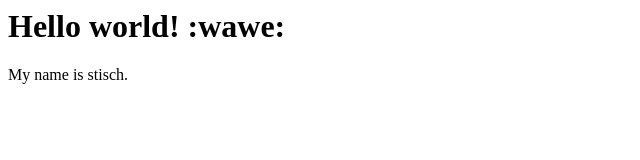
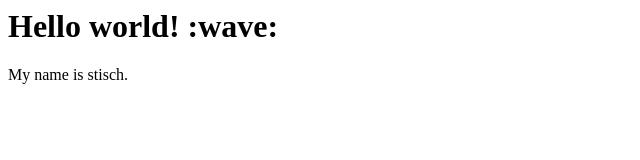
Before and after one commit to stisch/stisch.io, a plain HTML site: page index.html in a window 1280 px wide. Shown: the full height of the page, 0-640 px from the left. Drawn offline with Linux system fonts and the light colour scheme.

Commit message:
Update index.html

```diff
--- a/index.html
+++ b/index.html
@@ -1,3 +1,3 @@
-<h1> Hello world! :wawe: </h1>
+<h1> Hello world! :wave: </h1>
 
 <p> My name is stisch. </p>
```
